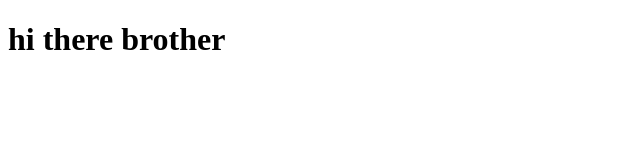
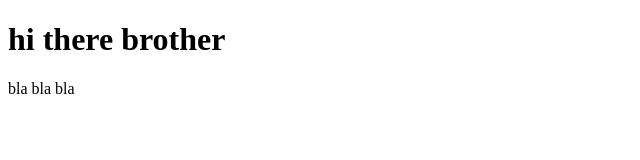
Before and after one commit to minhaj911/coursera-minhaj, a plain HTML site: page index.html in a window 1280 px wide. Shown: the full height of the page, 0-640 px from the left. Drawn offline with Linux system fonts and the light colour scheme.

Commit message:
Next version of web file.

```diff
--- a/index.html
+++ b/index.html
@@ -4,6 +4,6 @@
 	<title>hello angular</title>
 </head>
 <body>
-<h1>hi there brother </h1>
+<h1>hi there brother </h1><p>bla bla bla</p>
 </body>
 </html>
```
